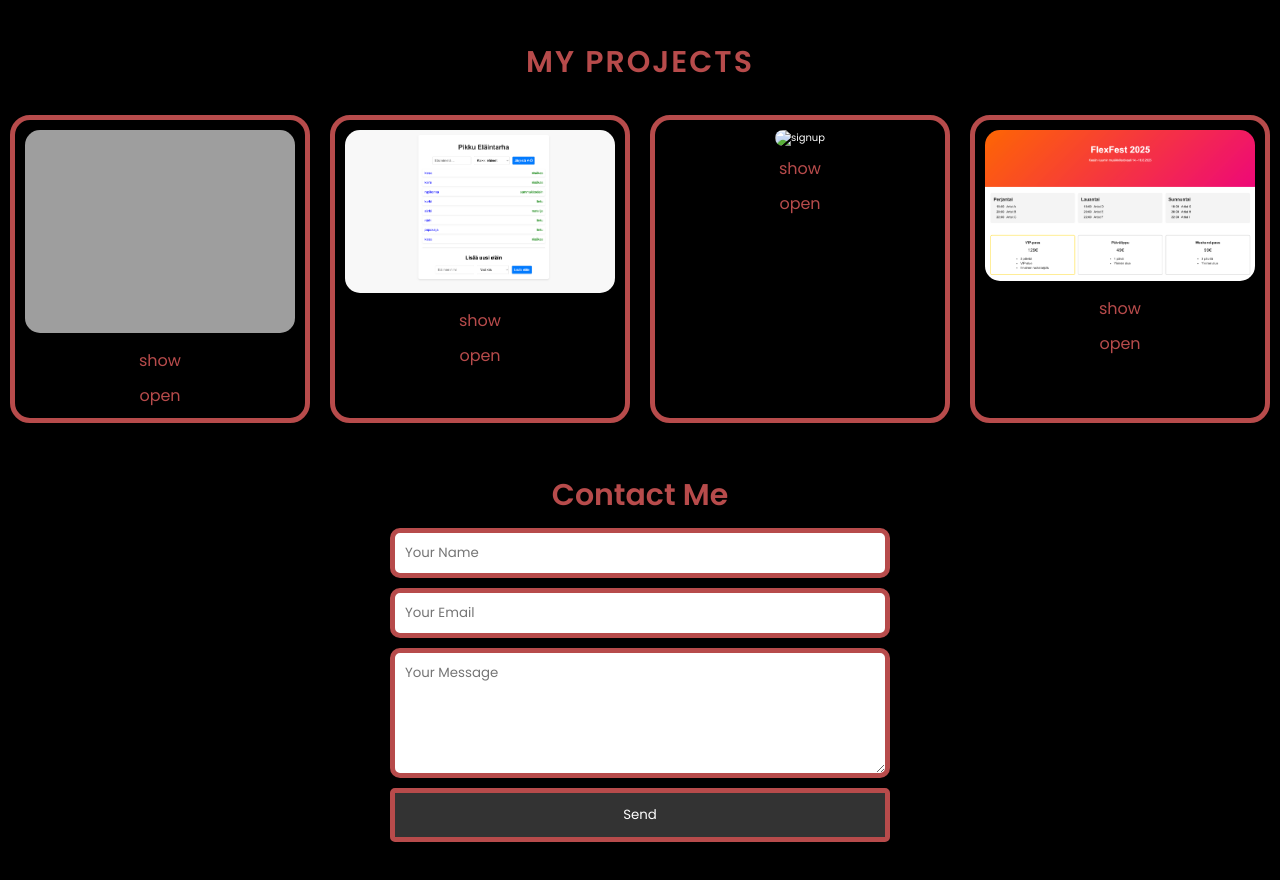
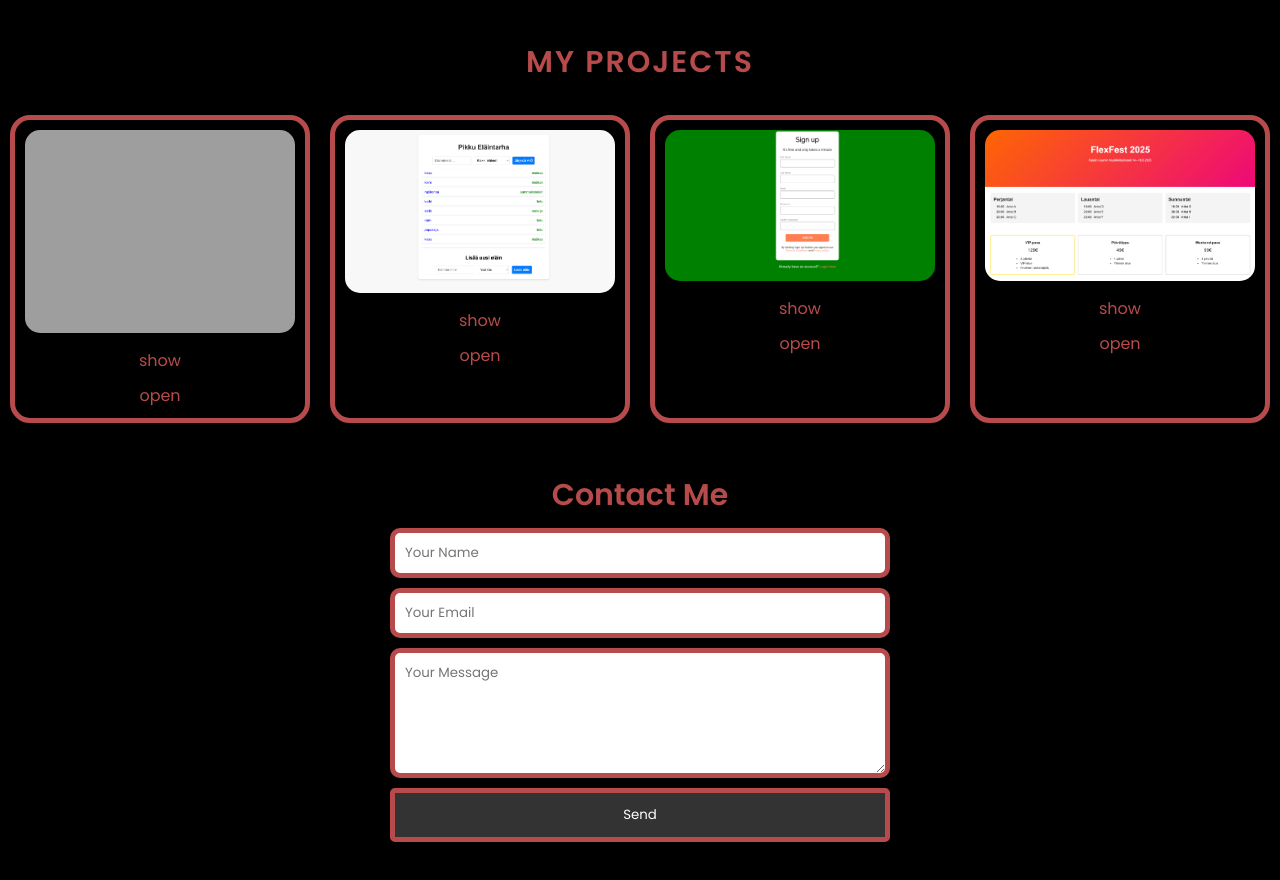
Before and after one commit to Iflix0fox/Portofolio, a plain HTML site: page index.html in a window 1280 px wide. Shown: the part 800-1680 px from the top of the page. Drawn offline with Linux system fonts and the light colour scheme; the site is published under a folder, as on GitHub Pages, so addresses that start at the root find nothing.

Commit message:
image fix 2

```diff
--- a/index.html
+++ b/index.html
@@ -86,7 +86,7 @@
       </div>
 
       <div class="pics">
-        <img src="/images/signUp.png" alt="signup" />
+        <img src="./images/signUp.png" alt="signup" />
         <div class="links">
           <a href="#" class="open-modal" data-modal="modal3">show</a>
           <a href="/projects/signUp/inex.html" target="_blank">open</a>
```
